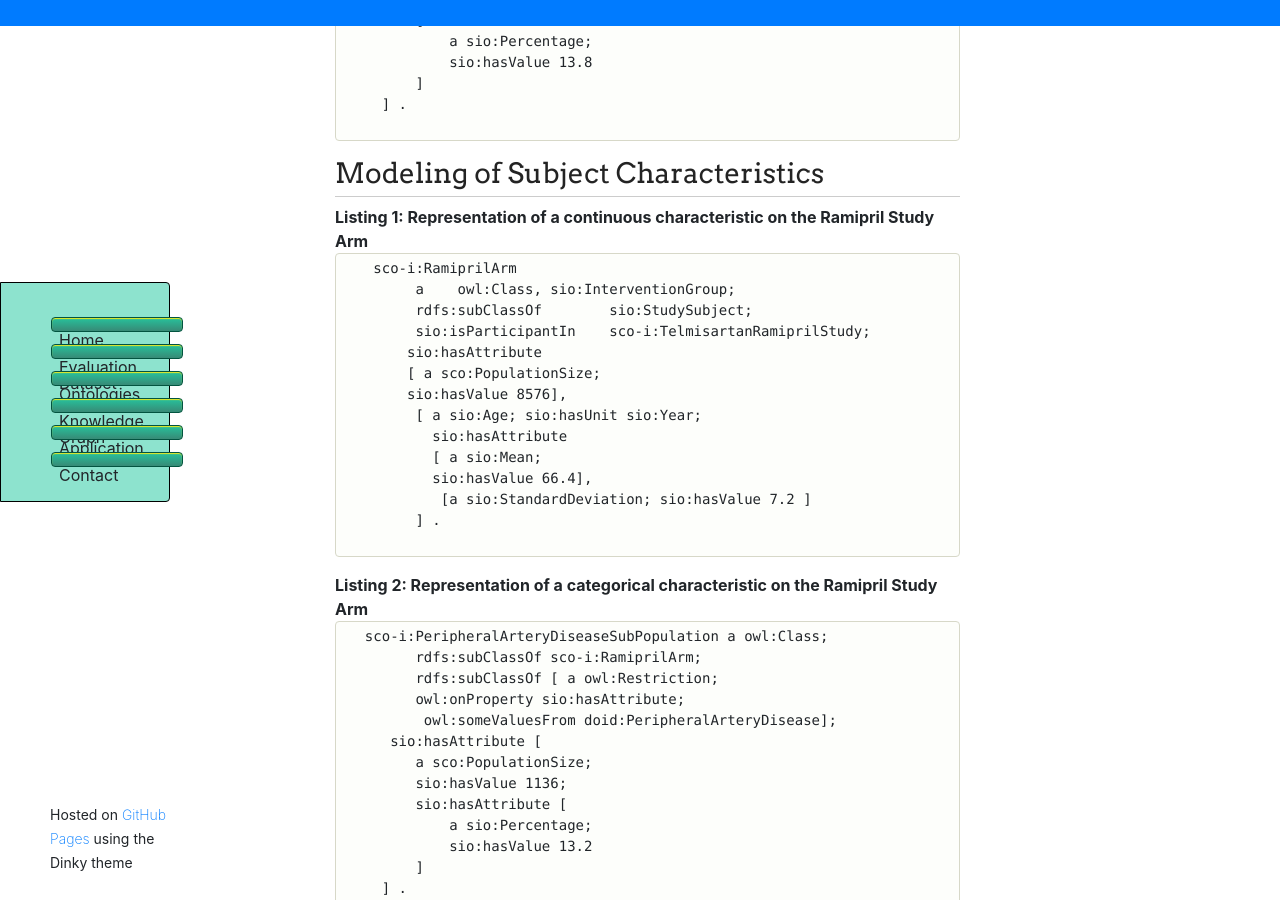
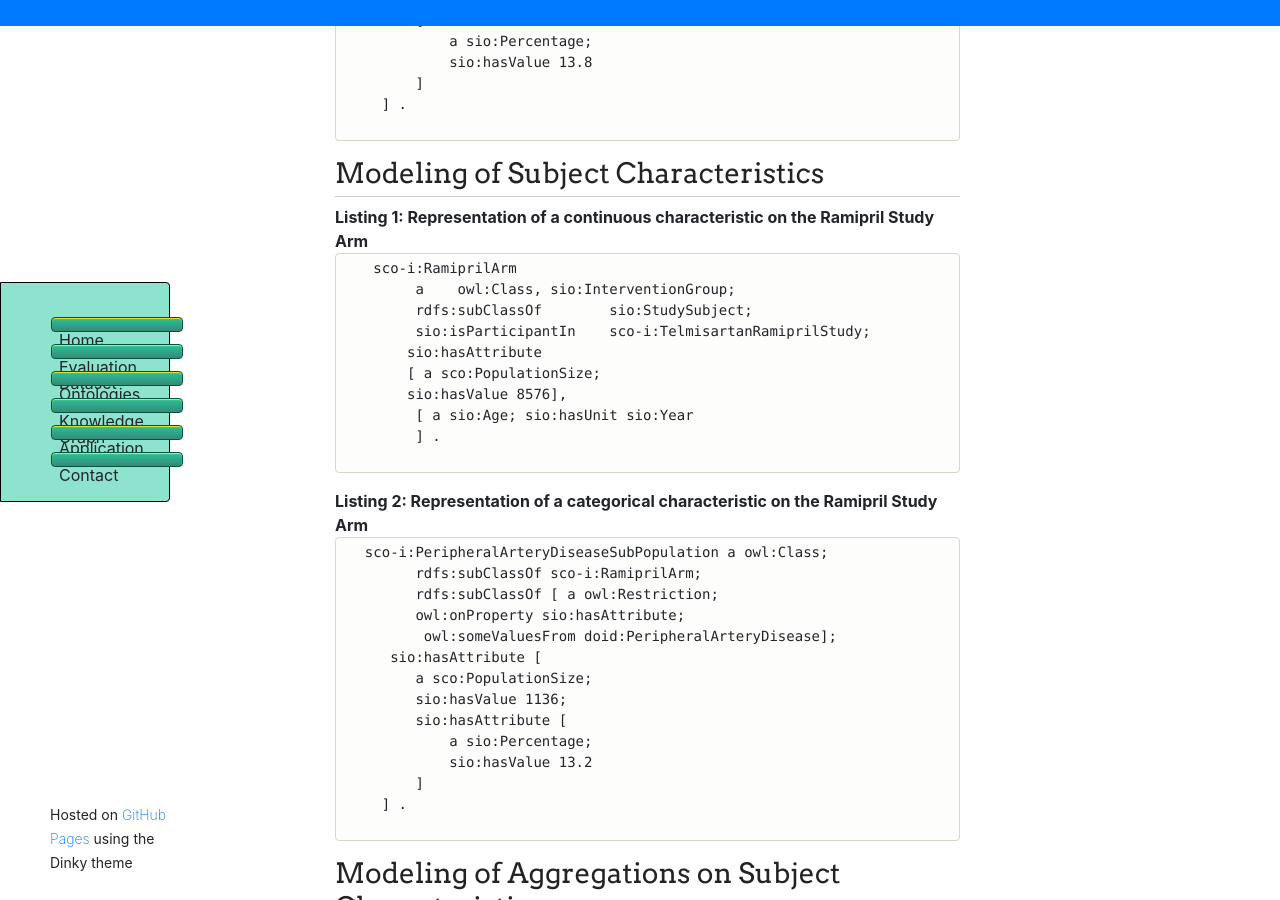
Before and after one commit to tetherless-world/study-cohort-ontology, a Jekyll site: the page built from knowledge-graph.md, in a window 1280 px wide and 900 px high, scrolled down 2105 px. Built offline with Jekyll 4.4.1, drawn with Linux system fonts in a browser that asks for light colours; nearby versions of some CDN libraries; our own code applies the rules of GitHub Pages for plain Markdown files; library files that are not in the unit come from our copies.

Commit message:
Update knowledge-graph.md

```diff
--- a/knowledge-graph.md
+++ b/knowledge-graph.md
@@ -74,11 +74,7 @@ both in patients at high risk for vascular events" clinical trial</p>
        sio:hasAttribute
        [ a sco:PopulationSize;
        sio:hasValue 8576],
-        [ a sio:Age; sio:hasUnit sio:Year;
-          sio:hasAttribute
-          [ a sio:Mean;
-          sio:hasValue 66.4],
-           [a sio:StandardDeviation; sio:hasValue 7.2 ]
+        [ a sio:Age; sio:hasUnit sio:Year
         ] .
   </pre>
 
```
